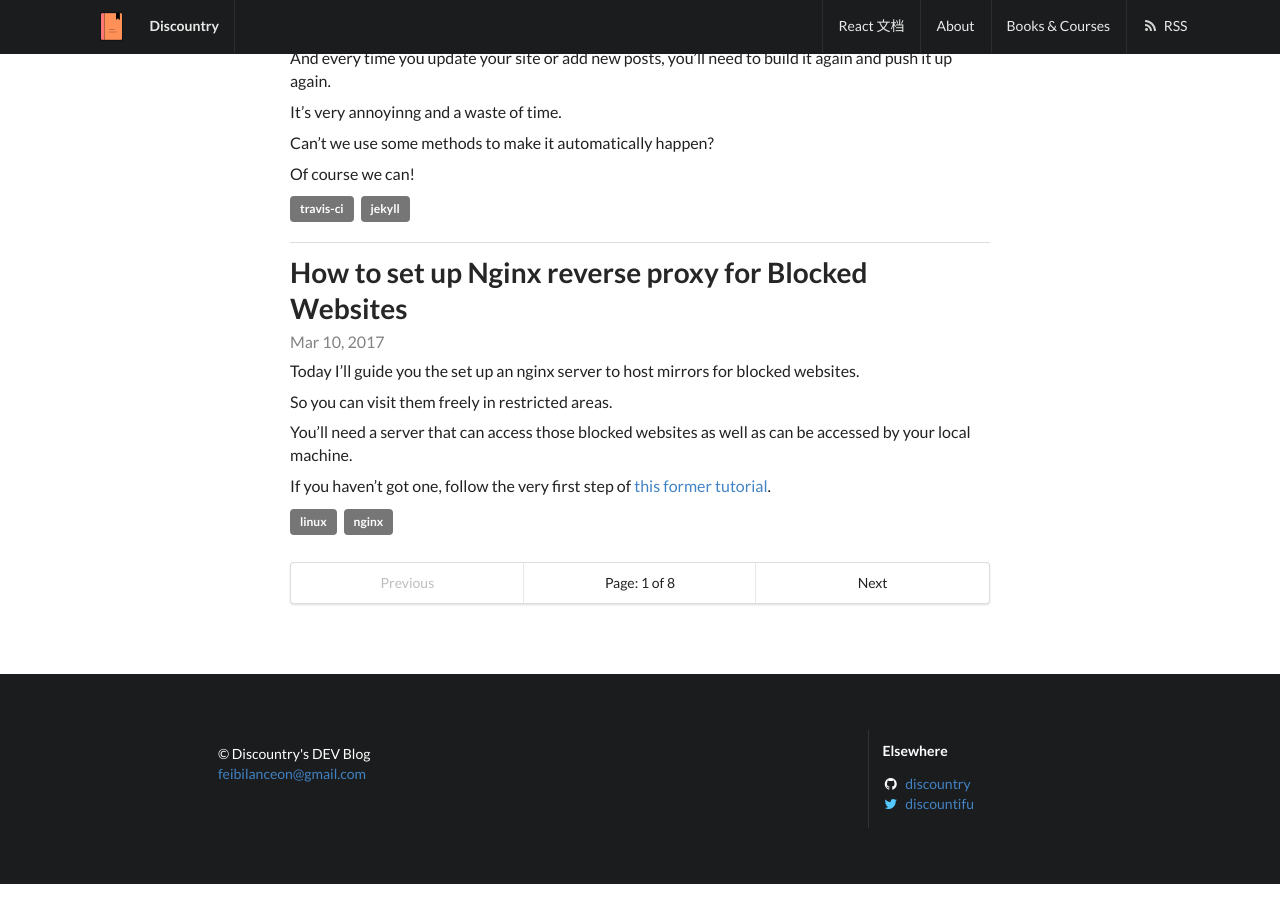
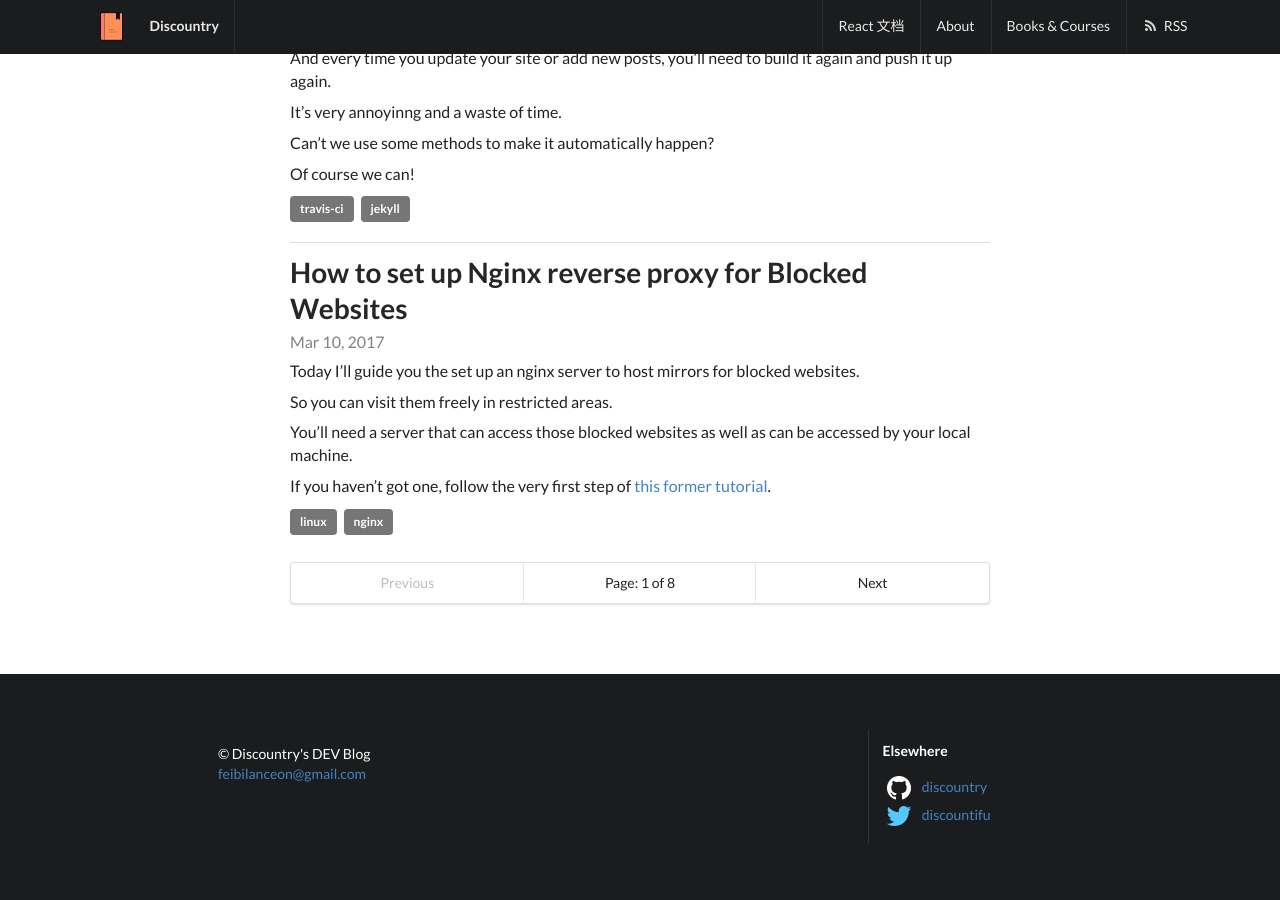
Before and after one commit to discountry/discountry.github.io, a Jekyll site: the page built from index.html, in a window 1280 px wide and 900 px high, scrolled down 1312 px. Built offline with Jekyll 4.4.1, drawn with Linux system fonts in a browser that asks for light colours; the list of posts is cut into pages by our own code.

Commit message:
Update footer.html

```diff
--- a/_includes/footer.html
+++ b/_includes/footer.html
@@ -13,7 +13,7 @@
         {% if site.github_username %}
           <li>
             <a href="https://github.com/{{ site.github_username }}">
-              <i class="inverted icon github"></i>
+              <i class="big inverted icon github"></i>
               <span class="username">{{ site.github_username }}</span>
             </a>
           </li>
@@ -21,8 +21,16 @@
           {% if site.twitter_username %}
           <li>
             <a href="https://twitter.com/{{ site.twitter_username }}">
-              <i class="inverted blue icon twitter"></i>
+              <i class="big inverted blue icon twitter"></i>
               <span class="username">{{ site.twitter_username }}</span>
+            </a>
+          </li>
+          {% endif %}
+          {% if site.wordpress_site %}
+          <li>
+            <a href="{{ site.wordpress_site }}">
+              <i class="big inverted blue icon wordpress"></i>
+              <span class="username">Blog</span>
             </a>
           </li>
           {% endif %}
```
